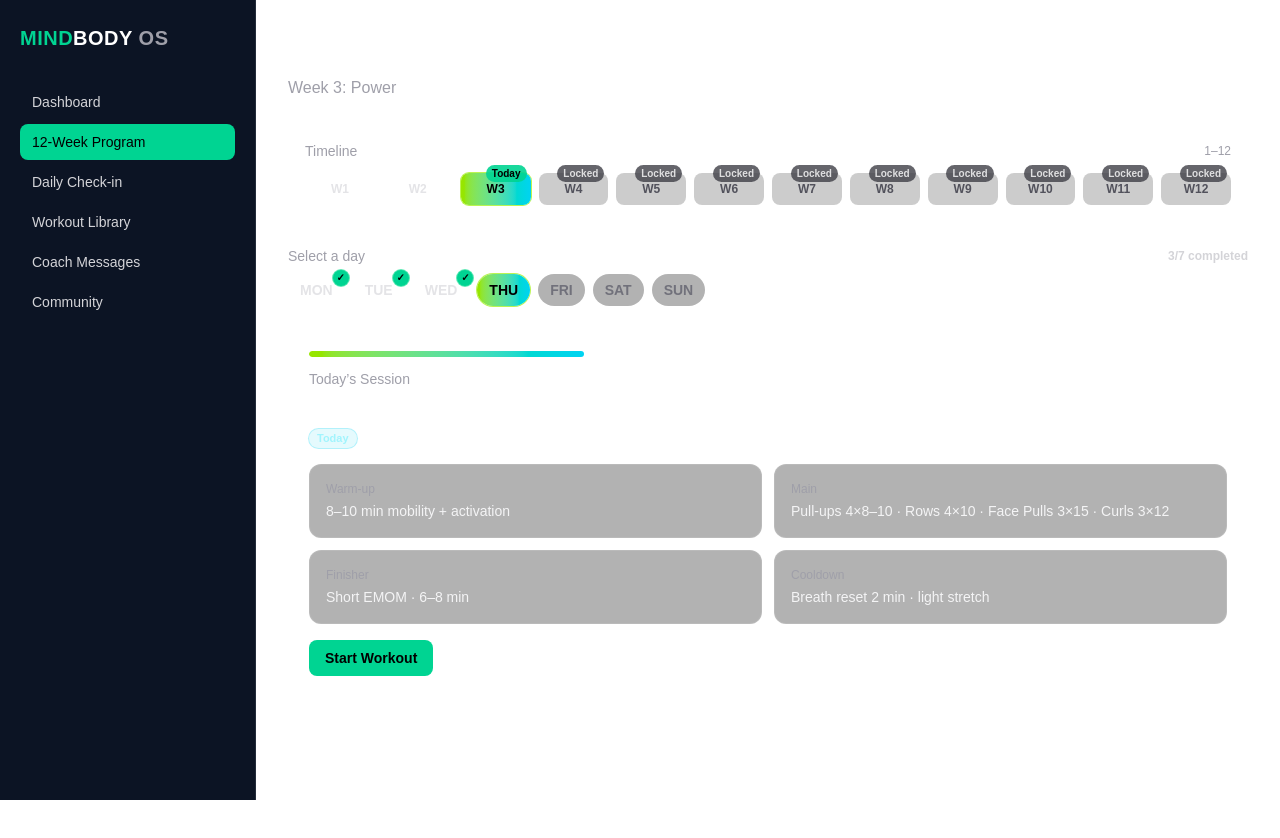
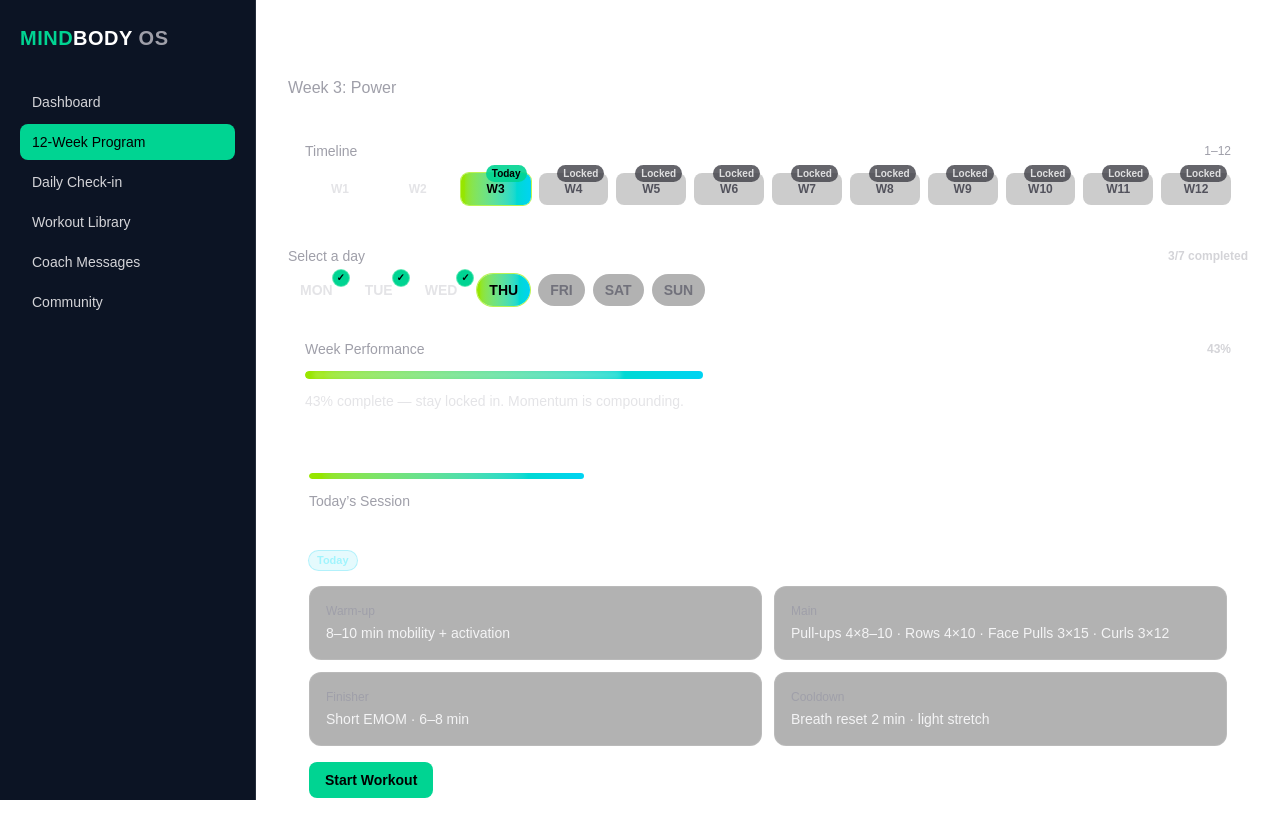
Before and after one commit to taylor-franco-91/Mind-Body-OS, a Next.js app: page /program in a window 1280 px wide. Shown: the top 838 px of the page. Before the commit the page ends 800 px from the top, so only its background shows below. Built offline with nearby package versions, Linux system fonts and the light colour scheme.

Commit message:
feat(program): add Week Performance Strip with fast-energy momentum copy

```diff
--- a/src/app/program/page.tsx
+++ b/src/app/program/page.tsx
@@ -5,6 +5,7 @@ import WeekBar from '@/components/program/WeekBar';
 import DayPills from '@/components/program/DayPills';
 import TodaysSession from '@/components/program/TodaysSession';
 import { useLocalStorage } from '@/lib/useLocalStorage';
+import WeekSummaryStrip from '@/components/program/WeekSummaryStrip';
 
 type ProgramDay = {
     day: 'MON' | 'TUE' | 'WED' | 'THU' | 'FRI' | 'SAT' | 'SUN';
@@ -70,6 +71,8 @@ export default function ProgramPage() {
                     days={days}
                     onSelect={(d) => setSelectedDay(d)}
                 />
+                {/* NEW: Week Performance Strip */}
+                <WeekSummaryStrip percent={(daysCompleted / 7) * 100} />
             </div>
 
             {/* Today / Selected session */}
--- /dev/null
+++ b/src/components/program/WeekSummaryStrip.tsx
@@ -0,0 +1,41 @@
+'use client';
+
+export default function WeekSummaryStrip({ percent }: { percent: number }) {
+    // Bound & round
+    const pct = Math.max(0, Math.min(100, Math.round(percent)));
+
+    // Fast-energy copy (F1 strategist tone)
+    let line = `${pct}% complete — stay locked in. Momentum is compounding.`;
+    if (pct < 25) line = `${pct}% complete — set the base. Keep moving.`;
+    else if (pct >= 60 && pct < 90) line = `${pct}% complete — clean execution. Keep pressure.`;
+    else if (pct >= 90) line = `Final stretch — close strong. Precision over hype.`;
+
+    return (
+        <div className="mt-4 rounded-2xl border border-white/10 bg-white/5 p-4 text-white">
+            {/* Label row */}
+            <div className="mb-3 flex items-center justify-between">
+                <div className="text-sm text-zinc-400">Week Performance</div>
+                <div className="text-xs font-semibold text-zinc-300">{pct}%</div>
+            </div>
+
+            {/* Progress track */}
+            <div className="relative h-2 w-full overflow-hidden rounded-full bg-white/10">
+                {/* Fill */}
+                <div
+                    className="h-full rounded-full bg-gradient-to-r from-lime-400 to-cyan-400"
+                    style={{ width: `${pct}%` }}
+                />
+                {/* Fast-energy shimmer (subtle, not loud) */}
+                <div
+                    className="pointer-events-none absolute inset-y-0 left-0 w-1/3 animate-pulse"
+                    style={{ animationDuration: '0.8s' }}
+                >
+                    <div className="h-full translate-x-2 rounded-full bg-white/20 blur-[2px]" />
+                </div>
+            </div>
+
+            {/* Intel line */}
+            <div className="mt-3 text-sm text-zinc-200">{line}</div>
+        </div>
+    );
+}
```
